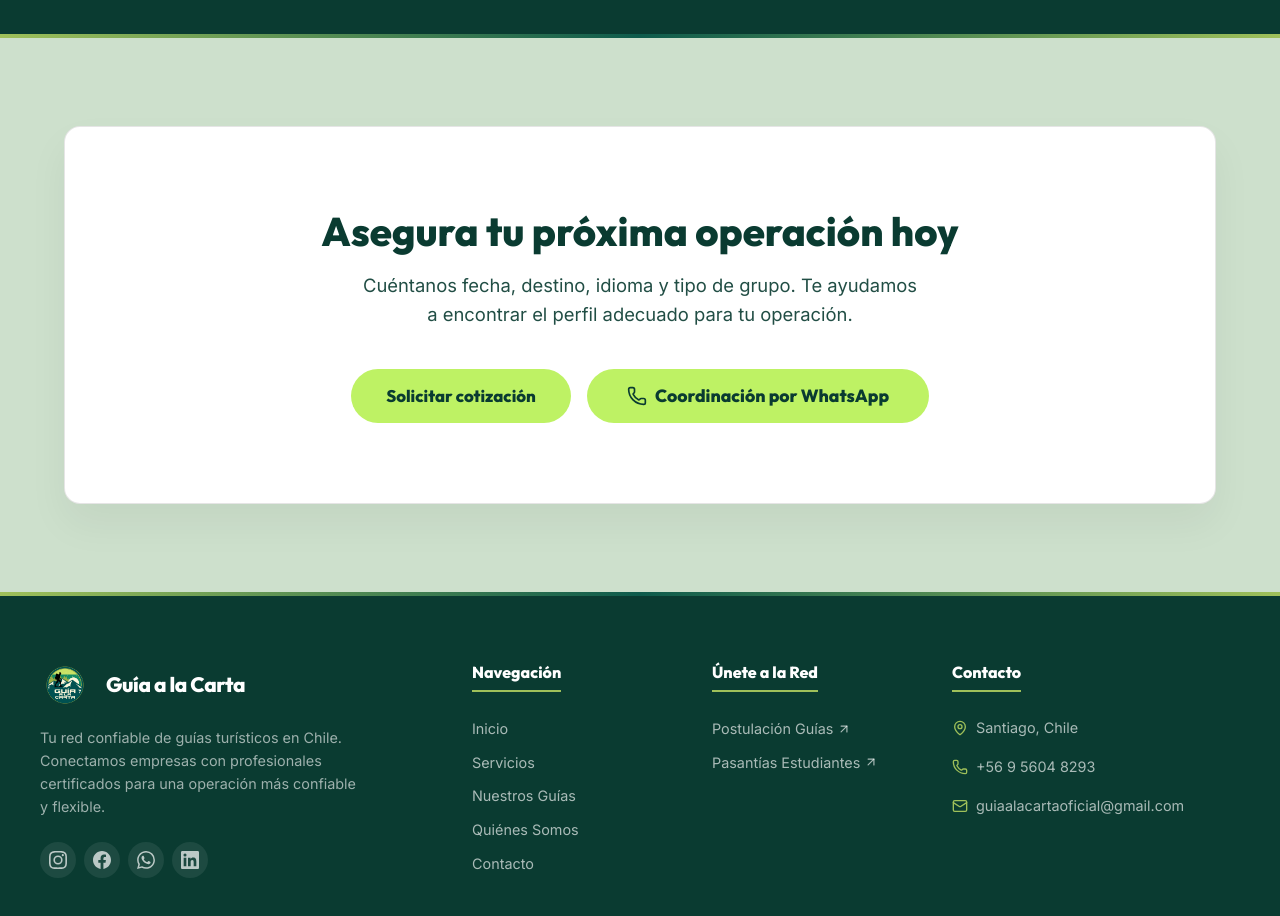
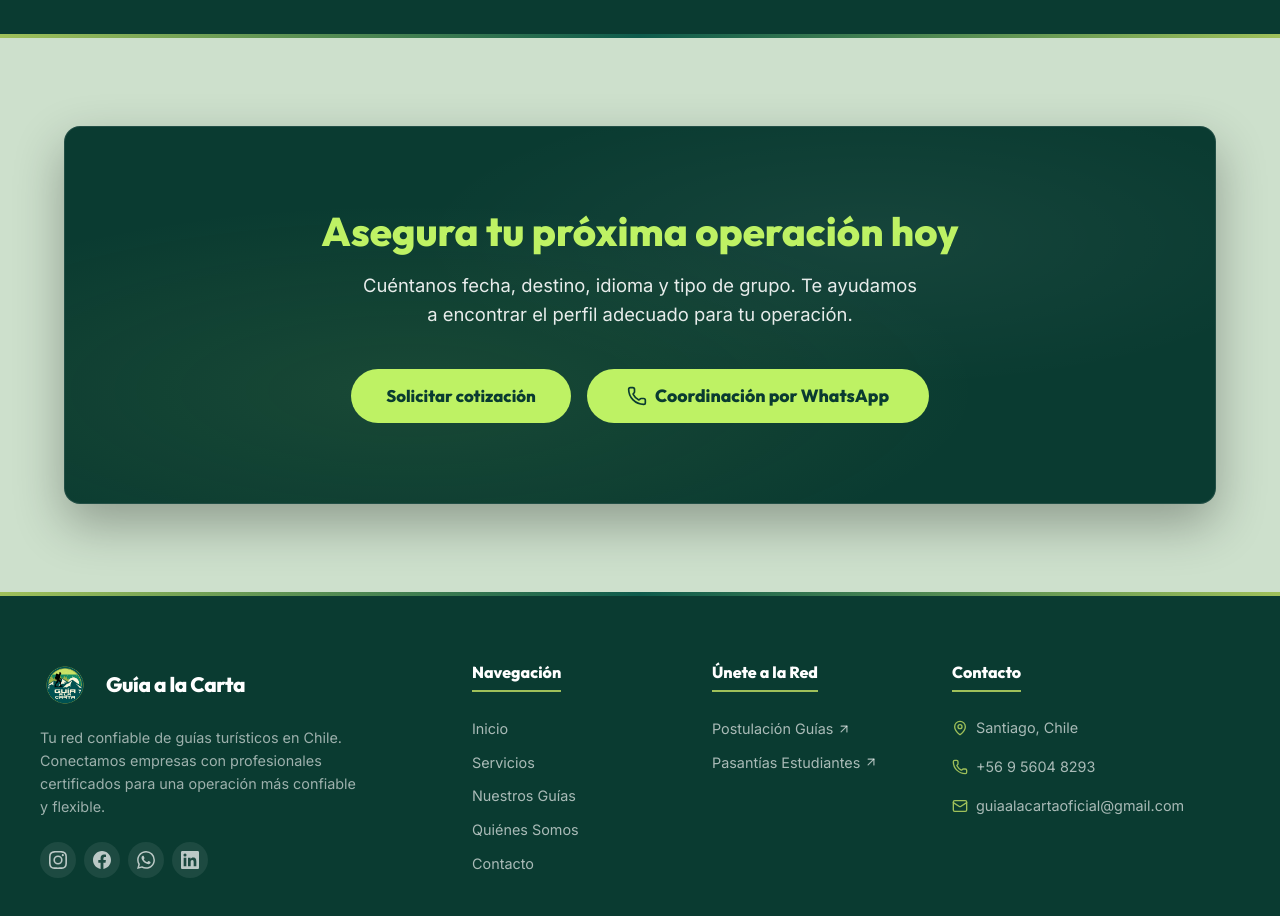
Before and after one commit to guiaalacartaoficial/guia-a-la-carta-web, a React (Vite) app: page /servicios in a window 1280 px wide. Shown: the part 9700-10616 px from the top of the page. Built offline with nearby package versions, Linux system fonts and the light colour scheme; no server answers.

Commit message:
Actualizacion visual: CTA final de Servicios ahora en verde oscuro corporativo

```diff
--- a/src/pages/Servicios.css
+++ b/src/pages/Servicios.css
@@ -242,23 +242,6 @@
   color: var(--c-primary-dark) !important;
 }
 
-/* Ajuste para la tarjeta de CTA final cuando está en fondo claro */
-.b2b-theme-light .b2b-cta-final {
-  background: white !important;
-  border: 1px solid rgba(0,0,0,0.1);
-  box-shadow: 0 20px 40px rgba(0,0,0,0.05);
-  color: var(--c-primary-dark) !important;
-}
-.b2b-theme-light .b2b-cta-final h2 {
-  color: var(--c-primary-dark) !important;
-}
-.b2b-theme-light .b2b-cta-final p {
-  color: var(--c-primary-dark) !important;
-  opacity: 0.9;
-}
-.b2b-theme-light .b2b-cta-final::before {
-  display: none;
-}
 
 /* Estilos para el CTA Final - Fondo Oscuro + Contenido Lima/Blanco */
 .b2b-cta-final {
```
